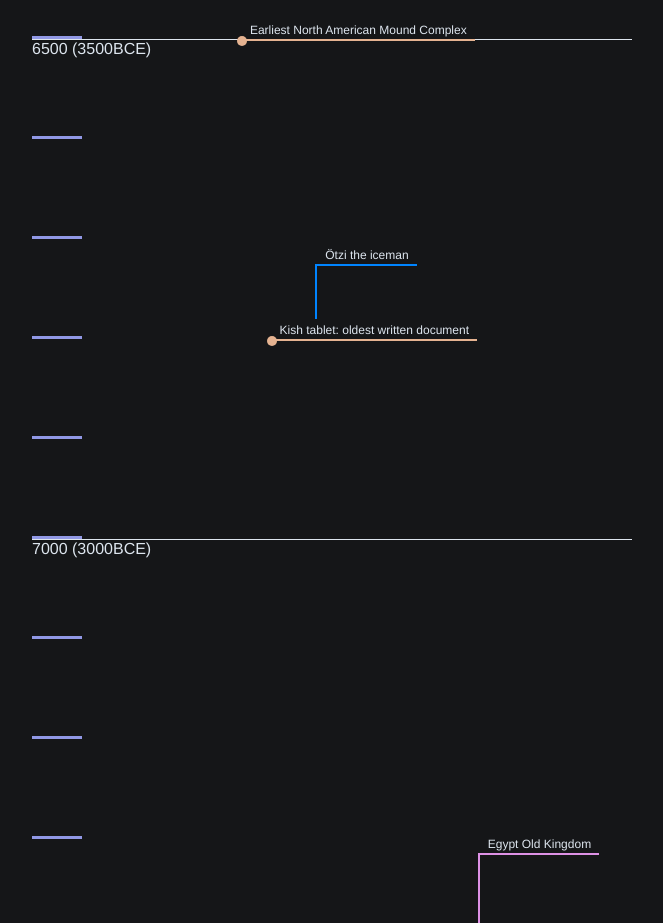
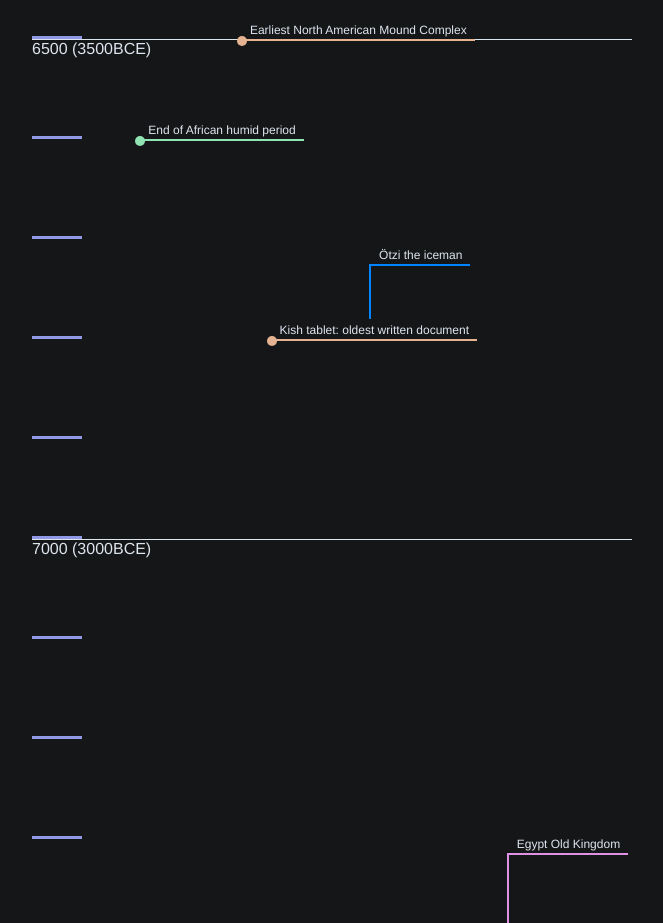
Before and after one commit to andrewlaskey/history-timeline, a Vue app: page / in a window 1280 px wide. Shown: the part 6640-7563 px from the top of the page, without its empty margins (308-971 px from the left). Built offline with nearby package versions, Linux system fonts and the light colour scheme.

Commit message:
african humid period

```diff
--- a/src/data/events.ts
+++ b/src/data/events.ts
@@ -160,4 +160,11 @@ export const events: DataPoint[] = [
     kind: Kind.EVENT,
     category: Category.ARCHEOLOGICAL
   },
+  {
+    label: 'End of African humid period',
+    link: 'https://en.wikipedia.org/wiki/African_humid_period',
+    year: '3400 BCE',
+    kind: Kind.EVENT,
+    category: Category.NATURE
+  },
 ];
```
